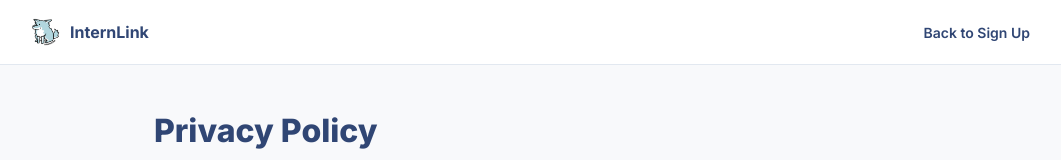
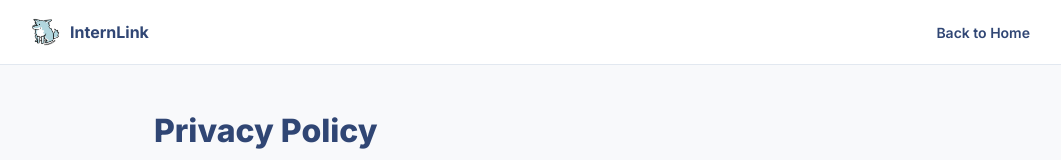
Before and after one commit to AnshR143/professor-outreach, a Next.js app: page /privacy in a window 1280 px wide. Shown: the top 160 px of the page, without its empty margins (110-1171 px from the left). Built offline with nearby package versions, Linux system fonts and the light colour scheme.

Commit message:
Compliance: Improved Terms/Privacy navigation with dynamic back buttons

```diff
--- a/app/privacy/page.tsx
+++ b/app/privacy/page.tsx
@@ -1,8 +1,17 @@
-import React from "react"
-import Link from "next/link"
+"use client";
+import React, { useEffect, useState } from "react";
+import Link from "next/link";
 
 export default function PrivacyPage() {
-  const lastUpdated = "May 7, 2026"
+  const lastUpdated = "May 7, 2026";
+  const [referrer, setReferrer] = useState<string | null>(null);
+
+  useEffect(() => {
+    // Only access document.referrer on client side
+    setReferrer(document.referrer);
+  }, []);
+
+  const isFromSignup = referrer?.includes("/signup");
 
   return (
     <div style={{ background: "#f8f9fb", minHeight: "100vh", color: "#304674", fontFamily: "Inter, sans-serif" }}>
@@ -13,7 +22,9 @@ export default function PrivacyPage() {
             <img src="/link.png" alt="Logo" style={{ width: 32, height: 32 }} />
             <span>InternLink</span>
           </Link>
-          <Link href="/signup" style={{ fontSize: 14, fontWeight: 600, color: "#304674", textDecoration: "none" }}>Back to Sign Up</Link>
+          <Link href={isFromSignup ? "/signup" : "/"} style={{ fontSize: 14, fontWeight: 600, color: "#304674", textDecoration: "none" }}>
+            {isFromSignup ? "Back to Sign Up" : "Back to Home"}
+          </Link>
         </div>
       </header>
 
@@ -63,5 +74,5 @@ export default function PrivacyPage() {
         &copy; 2026 InternLink. All rights reserved.
       </footer>
     </div>
-  )
+  );
 }
--- a/app/terms/page.tsx
+++ b/app/terms/page.tsx
@@ -1,8 +1,16 @@
-import React from "react"
-import Link from "next/link"
+"use client";
+import React, { useEffect, useState } from "react";
+import Link from "next/link";
 
 export default function TermsPage() {
-  const lastUpdated = "May 7, 2026"
+  const lastUpdated = "May 7, 2026";
+  const [referrer, setReferrer] = useState<string | null>(null);
+
+  useEffect(() => {
+    setReferrer(document.referrer);
+  }, []);
+
+  const isFromSignup = referrer?.includes("/signup");
 
   return (
     <div style={{ background: "#f8f9fb", minHeight: "100vh", color: "#304674", fontFamily: "Inter, sans-serif" }}>
@@ -13,7 +21,9 @@ export default function TermsPage() {
             <img src="/link.png" alt="Logo" style={{ width: 32, height: 32 }} />
             <span>InternLink</span>
           </Link>
-          <Link href="/signup" style={{ fontSize: 14, fontWeight: 600, color: "#304674", textDecoration: "none" }}>Back to Sign Up</Link>
+          <Link href={isFromSignup ? "/signup" : "/"} style={{ fontSize: 14, fontWeight: 600, color: "#304674", textDecoration: "none" }}>
+            {isFromSignup ? "Back to Sign Up" : "Back to Home"}
+          </Link>
         </div>
       </header>
 
@@ -77,5 +87,5 @@ export default function TermsPage() {
         &copy; 2026 InternLink. All rights reserved.
       </footer>
     </div>
-  )
+  );
 }
```
